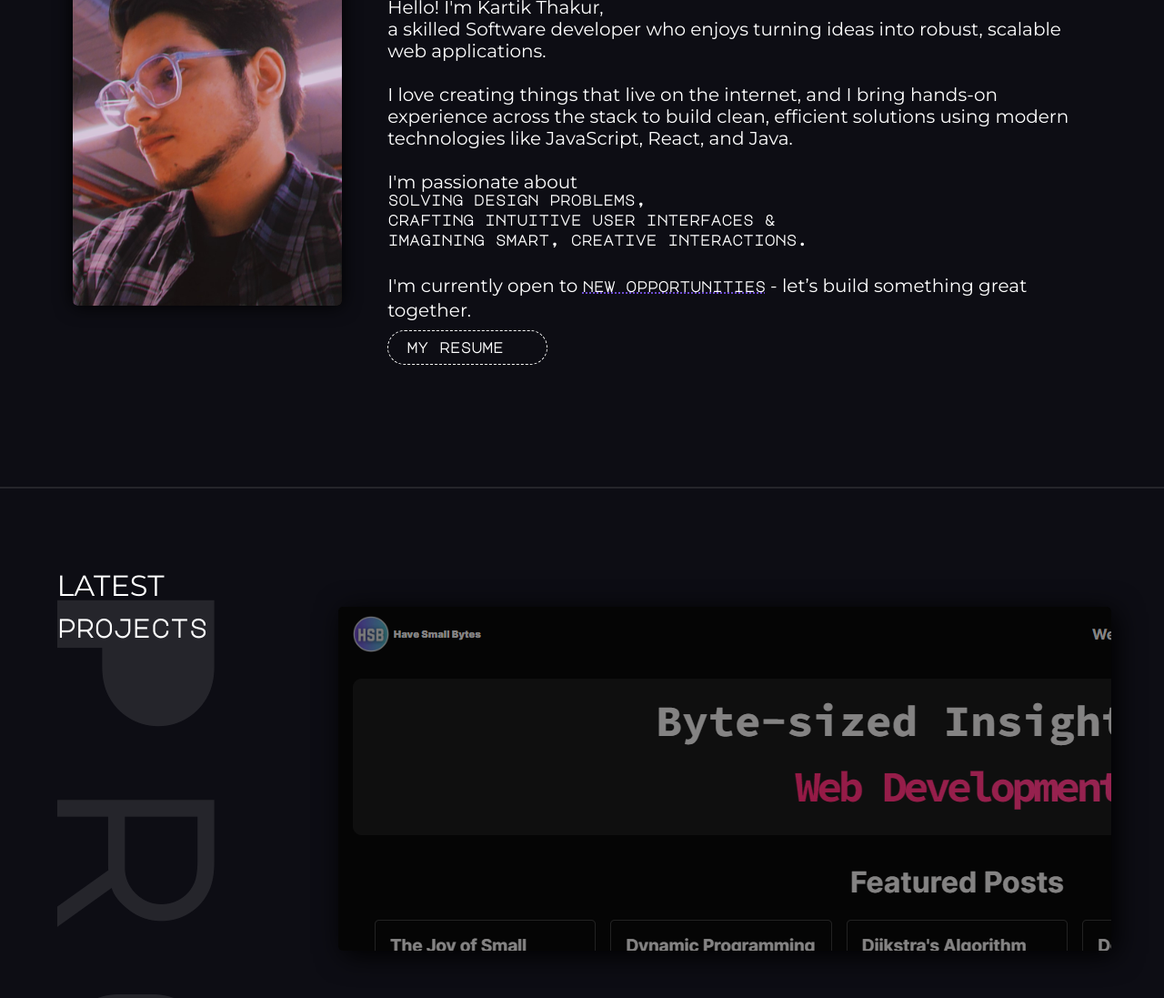
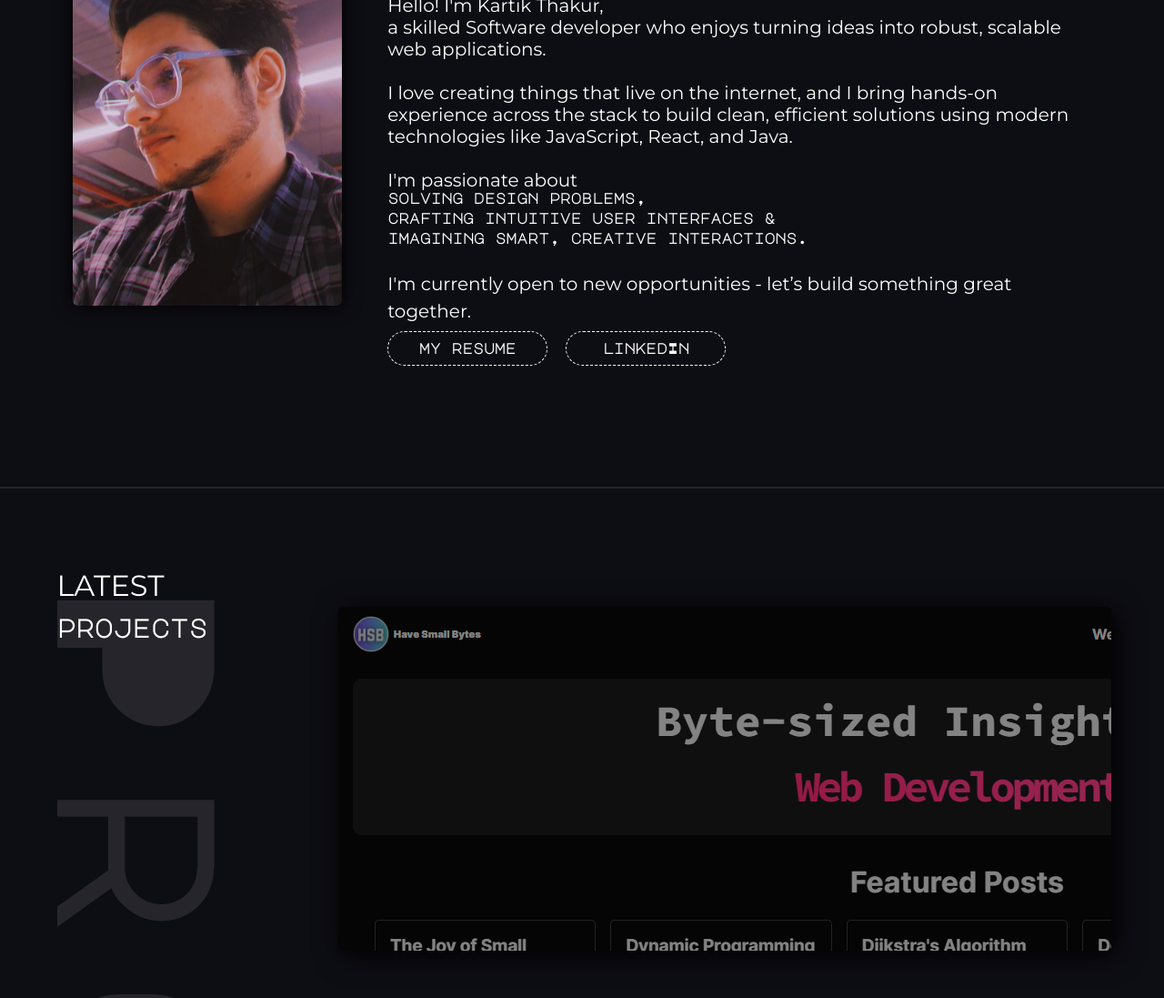
Before and after one commit to kartikth40/portfolio, a React (Create React App) app: page / in a window 1280 px wide. Shown: the part 1063-2160 px from the top of the page at 91% size. Built offline with nearby package versions, Linux system fonts and the light colour scheme.

Commit message:
updated about section

```diff
--- a/src/components/About/index.js
+++ b/src/components/About/index.js
@@ -6,6 +6,7 @@ import {
   MainContect,
   StyledLink,
   StyledText,
+  AboutLinks,
 } from './styles'
 function About() {
   return (
@@ -31,12 +32,20 @@ function About() {
             <span>imagining smart, creative interactions.</span>
             <br />
             I'm currently open to <span>new opportunities</span> - let’s build something great together.
+            <AboutLinks>
               <StyledLink href="/files/myResume.pdf" target="_blank" rel="noreferrer">
                 <StyledText>
                   my resume
                   <img id="giphy" src="https://media.giphy.com/media/Yi8MknjPjvh5Q0rtZz/giphy.gif" alt="pointer" />
                 </StyledText>
               </StyledLink>
+              <StyledLink href="https://www.linkedin.com/in/kartikth40/" target="_blank" rel="noreferrer">
+                <StyledText>
+                  linkedIn
+                  <img id="giphy" src="https://media.giphy.com/media/Yi8MknjPjvh5Q0rtZz/giphy.gif" alt="pointer" />
+                </StyledText>
+              </StyledLink>
+            </AboutLinks>
           </p>
         </MainContect>
       </AboutSection>
--- a/src/components/About/styles.js
+++ b/src/components/About/styles.js
@@ -80,9 +80,9 @@ const MainContect = styled.div`
     font-family: var(--secondary-font-family);
   }
   & span:nth-last-child(2) {
-    text-decoration: underline;
-    text-decoration-color: var(--primary-blue);
-    text-decoration-style: dotted;
+    font-family: var(--primary-font-family);
+    font-weight: 500;
+    font-size: 1em;
     display: inline-block;
   }
 
@@ -104,6 +104,11 @@ const MainContect = styled.div`
     }
   }
 `
+const AboutLinks = styled.div`
+  display: flex;
+  flex-direction: row;
+  gap: 1rem;
+  `
 const StyledLink = styled.a`
   display: block;
   text-decoration: none;
@@ -118,6 +123,7 @@ const StyledLink = styled.a`
 const StyledText = styled.span`
   white-space: nowrap;
   position: relative;
+  text-align: center;
   width: 8.8rem;
   font-size: 1rem;
   font-weight: bold;
@@ -184,4 +190,4 @@ const StyledText = styled.span`
   }
 `
 
-export { Container, AboutSection, Picture, MainContect, StyledLink, StyledText }
+export { Container, AboutSection, Picture, MainContect, StyledLink, StyledText, AboutLinks }
```
Lines whose indentation alone changed are shown as unchanged.
